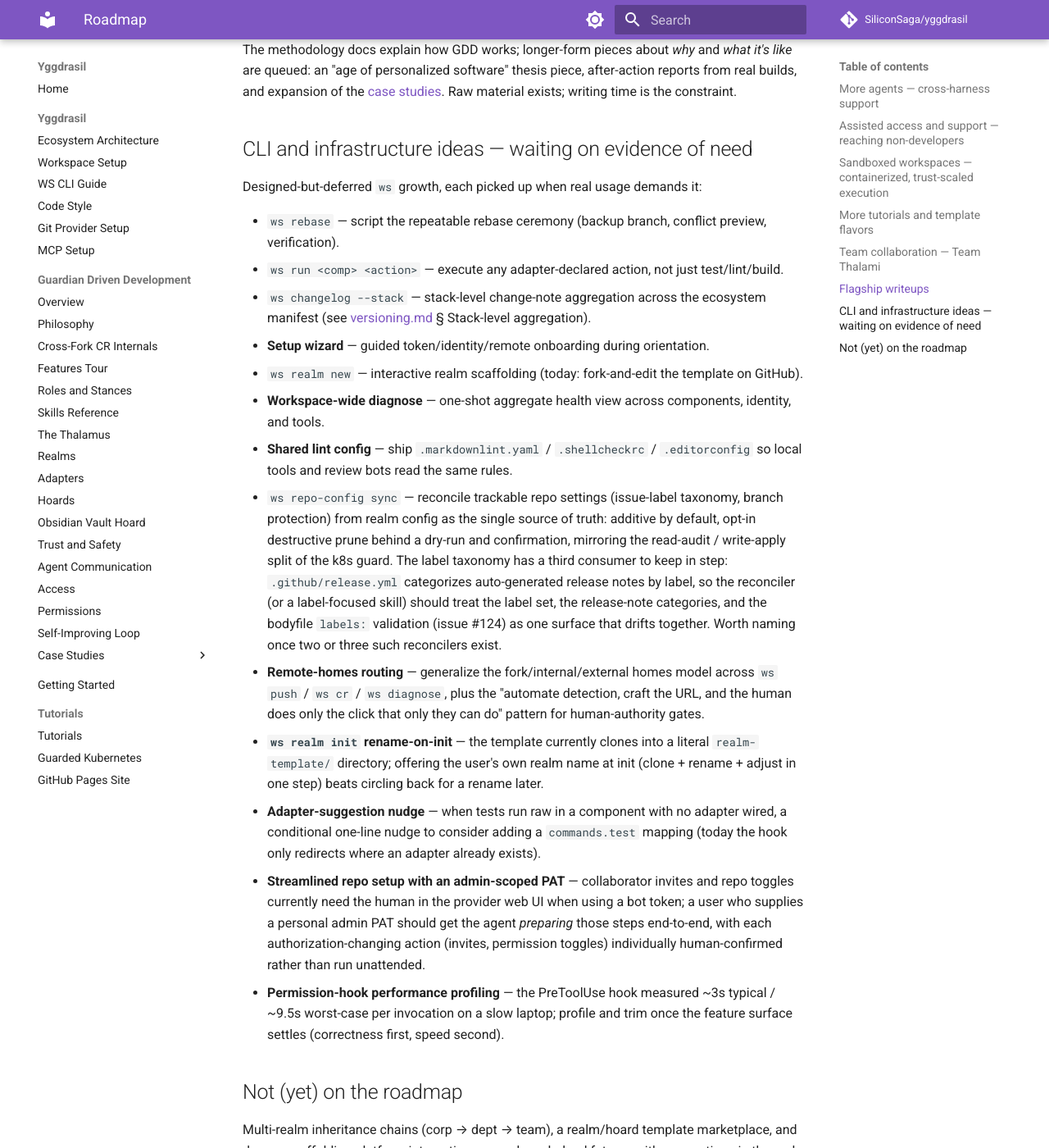
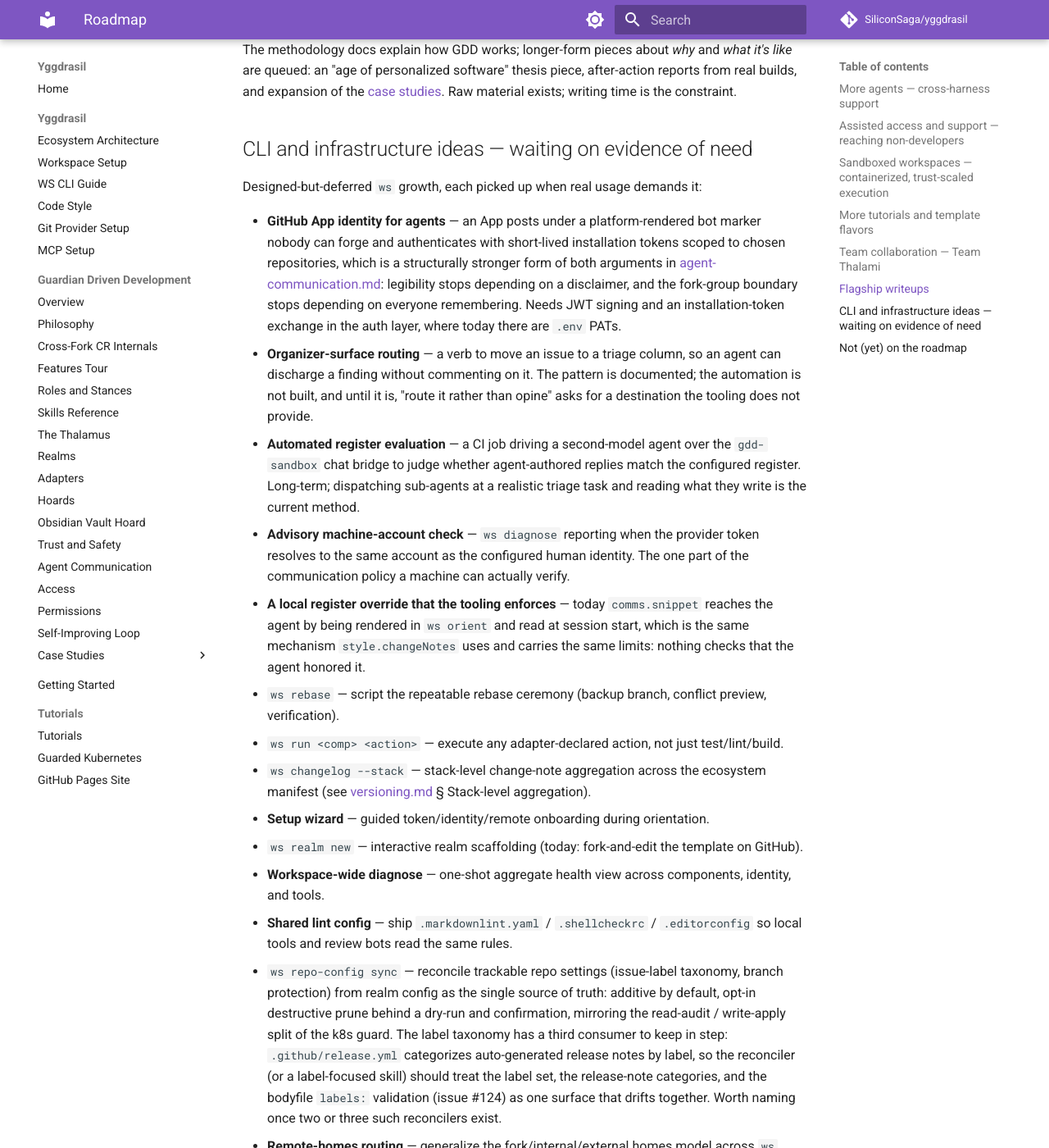
Before and after one commit to SiliconSaga/yggdrasil, an MkDocs documentation site: the page built from docs/gdd/roadmap.md, in a window 1280 px wide and 1400 px high, scrolled down 4314 px. Shown: the whole window at 82% size. Built offline with MkDocs 1.6.1 and Material for MkDocs 9.7.7, drawn with Linux system fonts in a browser that asks for light colours; comment, search, counter and statistics services are not loaded.

Commit message:
docs: point the templates at the register, record what was deferred
The change and issue templates gain one line naming `comms.flavor` and the
communication page, next to the `style.changeNotes` line they sit beside. Both
are pointers rather than rules: GDD ships these templates to projects that have
not adopted a register, and a template asserting one would contradict the page
it links to.

Five roadmap entries for what this cycle deliberately did not build. Each says
what is missing rather than only what is wanted — the organizer-surface verb
matters because "route it rather than opine" currently asks for a destination
the tooling does not provide, and the register override is listed with its real
limitation, which is that nothing checks the agent honored it.

One collision worth naming before it surprises someone: these changelog entries
go into `[Unreleased]` on main, and the 1.1 branch rewrites that whole section
into terse summaries. Whichever lands second will need its entries re-slotted by
hand rather than merged. This is 1.2 work, so the expectation is that 1.1 lands
first and these entries move into the fresh `[Unreleased]` above it.

Co-Authored-By: Claude Opus 5 (1M context) <noreply@anthropic.com>

```diff
--- a/docs/gdd/roadmap.md
+++ b/docs/gdd/roadmap.md
@@ -59,6 +59,11 @@ The methodology docs explain how GDD works; longer-form pieces about *why* and *
 
 Designed-but-deferred `ws` growth, each picked up when real usage demands it:
 
+- **GitHub App identity for agents** — an App posts under a platform-rendered bot marker nobody can forge and authenticates with short-lived installation tokens scoped to chosen repositories, which is a structurally stronger form of both arguments in [agent-communication.md](agent-communication.md): legibility stops depending on a disclaimer, and the fork-group boundary stops depending on everyone remembering. Needs JWT signing and an installation-token exchange in the auth layer, where today there are `.env` PATs.
+- **Organizer-surface routing** — a verb to move an issue to a triage column, so an agent can discharge a finding without commenting on it. The pattern is documented; the automation is not built, and until it is, "route it rather than opine" asks for a destination the tooling does not provide.
+- **Automated register evaluation** — a CI job driving a second-model agent over the `gdd-sandbox` chat bridge to judge whether agent-authored replies match the configured register. Long-term; dispatching sub-agents at a realistic triage task and reading what they write is the current method.
+- **Advisory machine-account check** — `ws diagnose` reporting when the provider token resolves to the same account as the configured human identity. The one part of the communication policy a machine can actually verify.
+- **A local register override that the tooling enforces** — today `comms.snippet` reaches the agent by being rendered in `ws orient` and read at session start, which is the same mechanism `style.changeNotes` uses and carries the same limits: nothing checks that the agent honored it.
 - `ws rebase` — script the repeatable rebase ceremony (backup branch, conflict preview, verification).
 - `ws run <comp> <action>` — execute any adapter-declared action, not just test/lint/build.
 - `ws changelog --stack` — stack-level change-note aggregation across the ecosystem manifest (see [versioning.md](versioning.md) § Stack-level aggregation).
```
Also changed, not shown: CHANGELOG.md (+9 -0 lines), templates/change.md (+1 -1 lines), templates/issue.md (+1 -1 lines).
